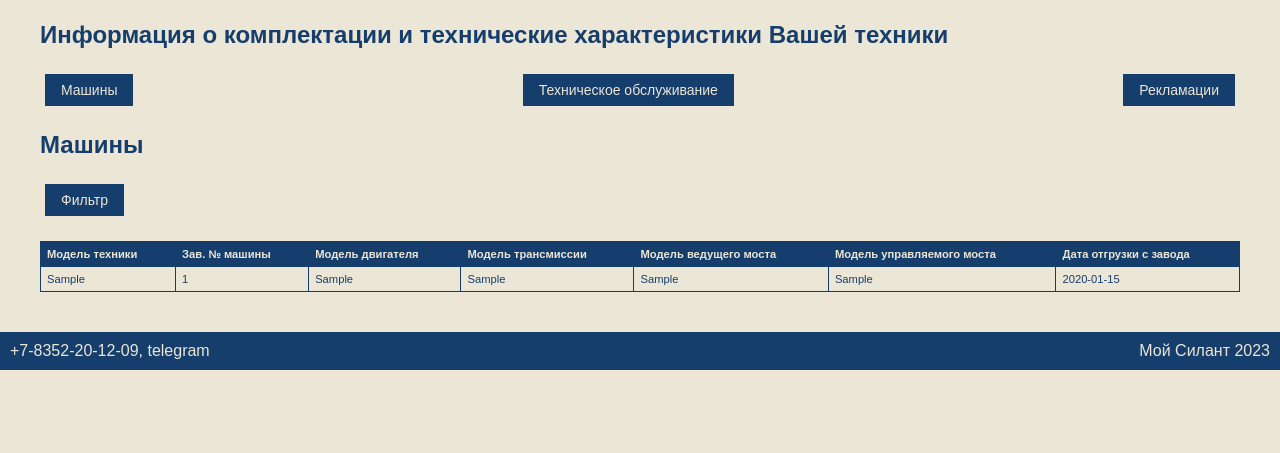
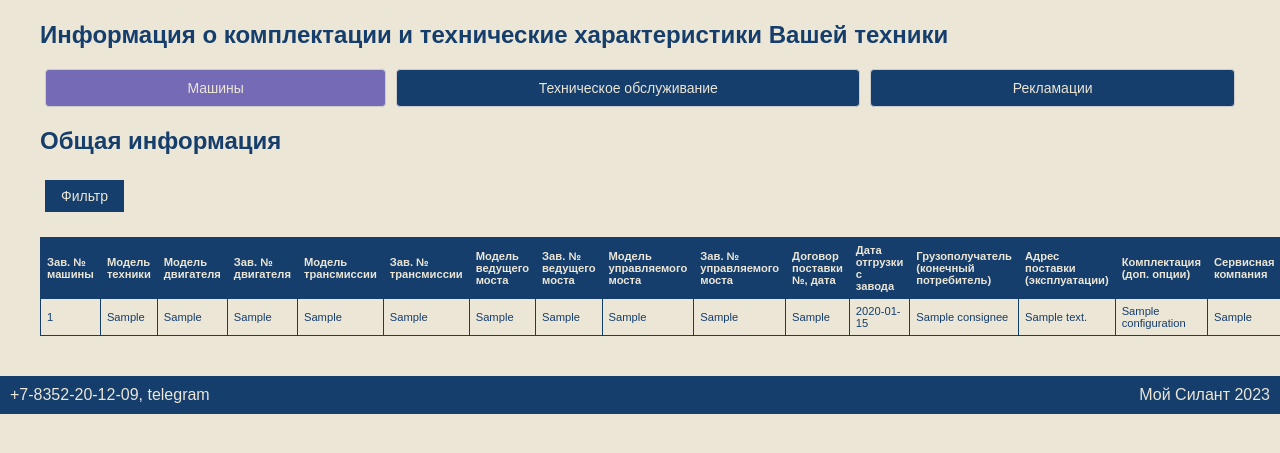
Before and after one commit to kumaradji/silant, a Django app: template inventory/templates/inventory/client_view.html in a window 1280 px wide. Shown: the part 149-602 px from the top of the page. Run offline with Django 5.2, Linux system fonts and the light colour scheme; the template is opened without the code that fills it: most values are stand-ins (such as "Sample title", 1, 10 or a date in 2020).

Commit message:
styles v.2

```diff
--- a/inventory/templates/inventory/client_view.html
+++ b/inventory/templates/inventory/client_view.html
@@ -14,73 +14,103 @@
 
         <!-- Вкладки для переключения между разделами -->
         <div class="tabs">
-            <!-- Кнопки для переключения между вкладками -->
-            <button onclick="showTab('machines')" class="active">Машины</button>
-            <button onclick="showTab('maintenances')">Техническое обслуживание</button>
-            <button onclick="showTab('reclamations')">Рекламации</button>
+            <button id="tab-machines" class="tab active">Машины</button>
+            <button id="tab-maintenances" class="tab">Техническое обслуживание</button>
+            <button id="tab-reclamations" class="tab">Рекламации</button>
         </div>
 
-        <!-- Вкладка с машинами -->
+        <!-- Таблица с машинами -->
         <div id="machines" class="tab-content active">
-            <h2>Машины</h2>
+            <h2>Общая информация</h2>
+            <!-- Форма фильтрации данных -->
             <form method="get">
                 {{ machine_filter.form.as_p }}
                 <button type="submit">Фильтр</button>
             </form>
-            <table id="machines">
+            <table id="machines-table">
                 <thead>
                 <tr class="table-header">
+                    <th><a href="?order_by=serial_number">Зав. № машины</a></th>
                     <th><a href="?order_by=model_technique">Модель техники</a></th>
-                    <th><a href="?order_by=serial_number">Зав. № машины</a></th>
                     <th><a href="?order_by=model_engine">Модель двигателя</a></th>
+                    <th><a href="?order_by=engine_serial_number">Зав. № двигателя</a></th>
                     <th><a href="?order_by=model_transmission">Модель трансмиссии</a></th>
+                    <th><a href="?order_by=transmission_serial_number">Зав. № трансмиссии</a></th>
                     <th><a href="?order_by=model_drive_axle">Модель ведущего моста</a></th>
+                    <th><a href="?order_by=drive_axle_serial_number">Зав. № ведущего моста</a></th>
                     <th><a href="?order_by=model_steering_axle">Модель управляемого моста</a></th>
+                    <th><a href="?order_by=steering_axle_serial_number">Зав. № управляемого моста</a></th>
+                    <th><a href="?order_by=supply_contract">Договор поставки №, дата</a></th>
                     <th><a href="?order_by=shipment_date">Дата отгрузки с завода</a></th>
+                    <th><a href="?order_by=consignee">Грузополучатель (конечный потребитель)</a></th>
+                    <th><a href="?order_by=supply_address">Адрес поставки (эксплуатации)</a></th>
+                    <th><a href="?order_by=equipment">Комплектация (доп. опции)</a></th>
+                    <th><a href="?order_by=service_company">Сервисная компания</a></th>
                 </tr>
                 </thead>
                 <tbody>
                 <!-- Перебор и отображение списка машин -->
                 {% for machine in machine_filter.qs %}
                 <tr data-id="{{ machine.id }}" onclick="goToMachineDetail('{{ machine.id }}')">
+                    <td>{{ machine.serial_number }}</td>
                     <td>{{ machine.model_technique }}</td>
-                    <td>{{ machine.serial_number }}</td>
                     <td>{{ machine.model_engine }}</td>
+                    <td>{{ machine.serial_engine }}</td>
                     <td>{{ machine.model_transmission }}</td>
+                    <td>{{ machine.serial_transmission }}</td>
                     <td>{{ machine.model_drive_axle }}</td>
+                    <td>{{ machine.serial_drive_axle }}</td>
                     <td>{{ machine.model_steering_axle }}</td>
+                    <td>{{ machine.serial_steering_axle }}</td>
+                    <td>{{ machine.delivery_contract }}</td>
                     <td>{{ machine.shipment_date|date:"Y-m-d" }}</td>
+                    <td>{{ machine.consignee }}</td>
+                    <td>{{ machine.delivery_address }}</td>
+                    <td>{{ machine.configuration }}</td>
+                    <td>{{ machine.service_company|default:"не указано" }}</td>
+                </tr>
+
+                {% empty %}
+                <tr>
+                    <td colspan="17">Нет данных</td>
                 </tr>
                 {% endfor %}
                 </tbody>
             </table>
+            <button id="save-machines-button" style="display: none;">Сохранить изменения в машинах</button>
         </div>
 
-        <!-- Вкладка с техническим обслуживанием -->
+
+        <!-- Таблица с техническим обслуживанием -->
         <div id="maintenances" class="tab-content">
             <h2>Техническое обслуживание</h2>
+            <!-- Форма фильтрации данных -->
             <form method="get">
                 {{ maintenance_filter.form.as_p }}
                 <button type="submit">Фильтр</button>
             </form>
-            <table id="maintenances">
+            <table id="maintenances-table">
                 <thead>
                 <tr class="table-header">
-                    <th><a href="?order_by=machine__serial_number">Машина</a></th>
-                    <th><a href="?order_by=maintenance_type">Вид ТО</a></th>
-                    <th><a href="?order_by=maintenance_date">Дата проведения ТО</a></th>
-                    <th><a href="?order_by=operating_time">Наработка, м/час</a></th>
+                    <th><a href="?order_by=machine__serial_number">Зав. № машины</a></th>
+                    <th><a href="?order_by=maintenance_type">Вид ТО</а></th>
+                    <th><a href="?order_by=maintenance_date">Дата проведения ТО</а></th>
+                    <th><a href="?order_by=operating_time">Наработка, м/час</а></th>
+                    <th><a href="?order_by=order_number">№ заказ-наряда</а></th>
+                    <th><a href="?order_by=order_date">Дата заказ-наряда</а></th>
                     <th><a href="?order_by=service_company__first_name">Сервисная компания</а></th>
                 </tr>
                 </thead>
                 <tbody>
-                <!-- Перебор и отображение списка ТО -->
+                <!-- Перебор и отображение списка технического обслуживания -->
                 {% for maintenance in maintenance_filter.qs %}
                 <tr data-id="{{ maintenance.id }}">
                     <td>{{ maintenance.machine.serial_number }}</td>
                     <td contenteditable="true" class="editable">{{ maintenance.maintenance_type }}</td>
                     <td contenteditable="true" class="editable">{{ maintenance.maintenance_date|date:"Y-m-d" }}</td>
                     <td contenteditable="true" class="editable">{{ maintenance.operating_time }}</td>
+                    <td contenteditable="true" class="editable">{{ maintenance.order_number }}</td>
+                    <td contenteditable="true" class="editable">{{ maintenance.order_date|date:"Y-m-d" }}</td>
                     <td>
                     {% if maintenance.service_company %}
                         {{ maintenance.service_company.first_name }}
@@ -95,17 +125,19 @@
             <button id="save-maintenance-button" style="display: none;">Сохранить изменения в ТО</button>
         </div>
 
-        <!-- Вкладка с рекламациями -->
+
+        <!-- Таблица с рекламациями -->
         <div id="reclamations" class="tab-content">
             <h2>Рекламации</h2>
+            <!-- Форма фильтрации данных -->
             <form method="get">
                 {{ reclamation_filter.form.as_p }}
                 <button type="submit">Фильтр</button>
             </form>
-            <table id="reclamations">
+            <table id="reclamations-table">
                 <thead>
                 <tr class="table-header">
-                    <th><a href="?order_by=machine__serial_number">Машина</а></th>
+                    <th><a href="?order_by=machine__serial_number">Машина</a></th>
                     <th><a href="?order_by=failure_date">Дата отказа</а></th>
                     <th><a href="?order_by=operating_time">Наработка, м/час</а></th>
                     <th><a href="?order_by=failure_unit">Узел отказа</а></th>
@@ -131,6 +163,7 @@
     </section>
 </main>
 
+<!-- Подключение скрипта для страницы клиента -->
 <script src="{% static 'js/client_scripts.js' %}"></script>
 
 {% endblock %}
```
Also changed, not shown: static/js/client_scripts.js (+22 -45 lines), db.sqlite3.
